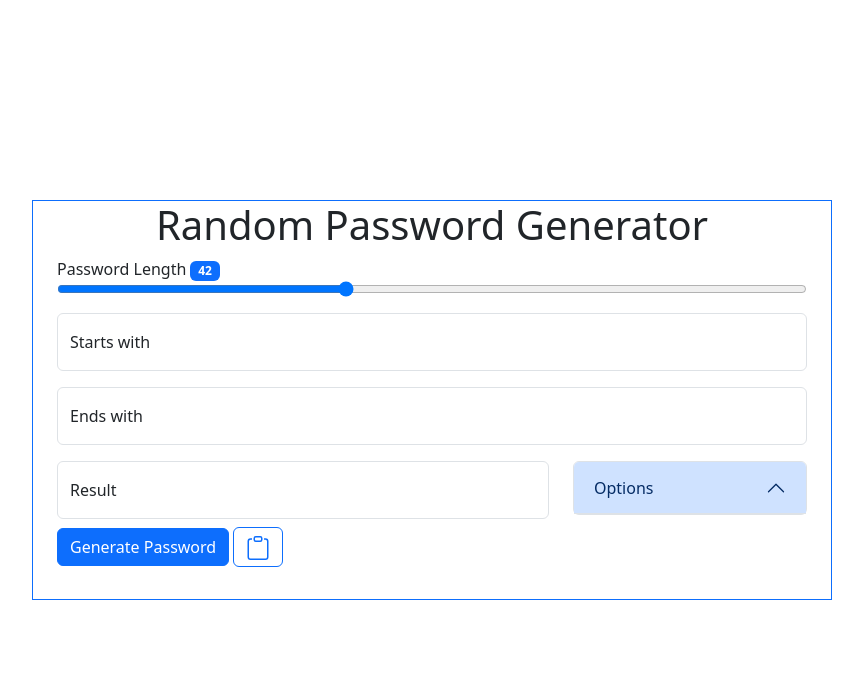
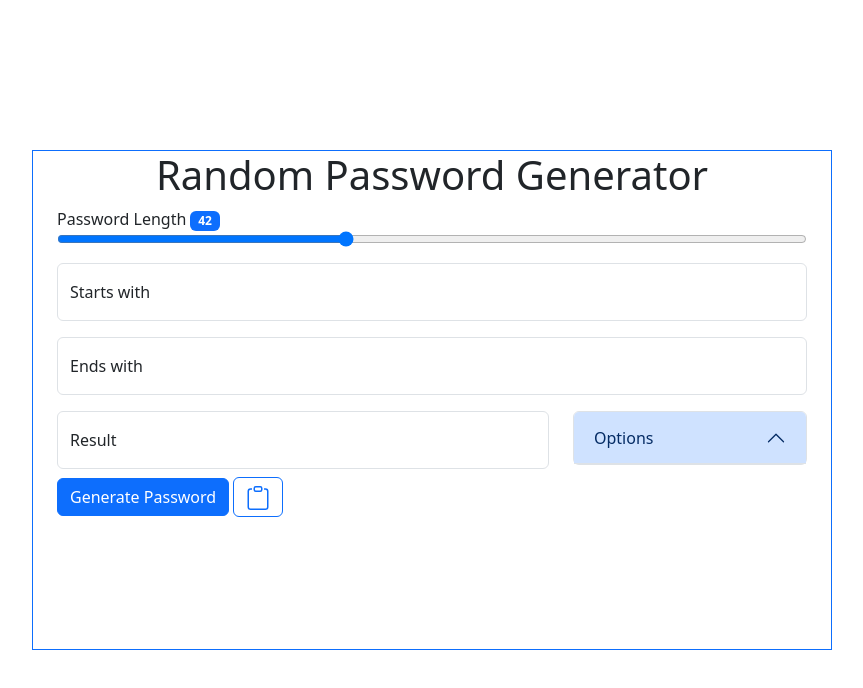
Before and after one commit to AtylaDaSilva/random-password-generator, a React (Create React App) app: page / in a window 1280 px wide. Shown: the top 688 px of the page, without its empty margins (208-1071 px from the left). Built offline with nearby package versions, Linux system fonts and the light colour scheme.

Commit message:
Adjusted main container height
Adjusted main container height to be static rather than relative

```diff
--- a/src/components/App.jsx
+++ b/src/components/App.jsx
@@ -110,7 +110,7 @@ export default function App() {
     <div className="App d-flex justify-content-center align-items-center">
       <div
         id='main-container'
-        className="container border border-primary h-50 d-flex flex-column justify-content-start"
+        className="container border border-primary d-flex flex-column justify-content-start"
       >
         <header id='main-container-header'>
           <h1 className='text-center'>Random Password Generator</h1>
--- a/src/css/App.css
+++ b/src/css/App.css
@@ -5,4 +5,5 @@
 
 #main-container {
     width: 800px;
+    height: 500px;
 }
```
